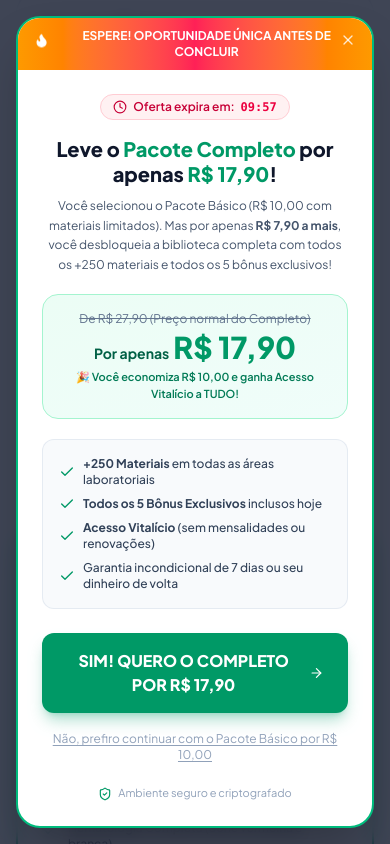
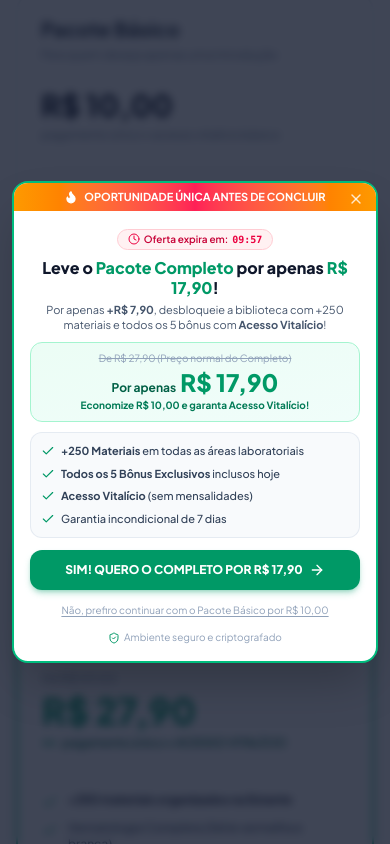
Before and after one commit to infoprodutoscomercialadmin-alt/mat-rias-cl-nicos-, a React (Vite) app: page / in a window 390 px wide. Both pictures are taken after a click on the button "Quero o básico". Shown: the part 9925-10769 px from the top of the page. Built offline with nearby package versions, Linux system fonts and the light colour scheme.

Commit message:
feat: integrate Zuptos checkouts and optimize upsell modal
Removed deprecated feedback modal and implemented official Zuptos checkout URLs. Refined the upsell modal styling for a more compact and mobile-friendly user experience.

```diff
--- a/src/App.tsx
+++ b/src/App.tsx
@@ -1,4 +1,4 @@
-import React, { useState, useEffect } from 'react';
+import React, { useState } from 'react';
 import { NoticeBanner } from './components/NoticeBanner';
 import { HeroSection } from './components/HeroSection';
 import { MaterialInsideSection } from './components/MaterialInsideSection';
@@ -13,17 +13,16 @@ import { FaqSection } from './components/FaqSection';
 import { GuaranteeSection } from './components/GuaranteeSection';
 import { Footer } from './components/Footer';
 import { UpsellModal } from './components/UpsellModal';
-import { CheckoutFeedbackModal } from './components/CheckoutFeedbackModal';
+
+// Links Oficiais de Checkout Zuptos
+const CHECKOUT_URLS = {
+  complete: 'https://app.zuptos.com.br/checkout/10cbb509bde9bf13',
+  popup: 'https://app.zuptos.com.br/checkout/f1b3420a1d383e74',
+  basic: 'https://app.zuptos.com.br/checkout/a1a5a3427164bc4c',
+};
 
 export default function App() {
   const [isUpsellOpen, setIsUpsellOpen] = useState(false);
-  const [checkoutModalOpen, setCheckoutModalOpen] = useState(false);
-  const [selectedPlan, setSelectedPlan] = useState<{
-    name: string;
-    price: string;
-    description: string;
-    isSpecialOffer?: boolean;
-  } | null>(null);
 
   const scrollToPricing = () => {
     const pricingElement = document.getElementById('precos');
@@ -32,39 +31,26 @@ export default function App() {
     }
   };
 
+  // Ao clicar no básico de R$ 10,00, abre o pop-up com a oferta exclusiva
   const handleSelectBasic = () => {
-    // Requisito 6: No botão do Pacote Básico de R$ 10,00, abre o pop-up com a oferta de R$ 17,90
     setIsUpsellOpen(true);
   };
 
+  // Redirecionamento direto para o Plano Completo (R$ 27,90)
   const handleSelectComplete = () => {
-    setSelectedPlan({
-      name: 'Pacote Completo - Estante de Análises Clínicas',
-      price: 'R$ 27,90',
-      description: 'Acesso Vitalício completo a +250 materiais + Todos os 5 Bônus exclusivos.',
-    });
-    setCheckoutModalOpen(true);
+    window.location.href = CHECKOUT_URLS.complete;
   };
 
+  // Redirecionamento quando aceita a oferta exclusiva do Pop-up (R$ 17,90)
   const handleAcceptUpsell = () => {
     setIsUpsellOpen(false);
-    setSelectedPlan({
-      name: 'Pacote Completo (Oferta Especial)',
-      price: 'R$ 17,90',
-      description: 'Acesso Vitalício completo com desconto especial de R$ 10,00!',
-      isSpecialOffer: true,
-    });
-    setCheckoutModalOpen(true);
+    window.location.href = CHECKOUT_URLS.popup;
   };
 
+  // Redirecionamento quando o usuário insiste em ficar com o Plano Básico (R$ 10,00)
   const handleContinueBasic = () => {
     setIsUpsellOpen(false);
-    setSelectedPlan({
-      name: 'Pacote Básico',
-      price: 'R$ 10,00',
-      description: 'Acesso parcial aos materiais introdutórios de análises clínicas.',
-    });
-    setCheckoutModalOpen(true);
+    window.location.href = CHECKOUT_URLS.basic;
   };
 
   return (
@@ -73,7 +59,7 @@ export default function App() {
       <NoticeBanner />
 
       <main className="flex-1">
-        {/* 2. Hero Section com Headline Atualizada e Placeholder Central */}
+        {/* 2. Hero Section com Headline e Mockup */}
         <HeroSection onCtaClick={scrollToPricing} />
 
         {/* 3. Veja o material por dentro (Dois carrosséis infinitos: esquerda e direita) */}
@@ -85,22 +71,22 @@ export default function App() {
         {/* 5. Por que a Estante funciona (4 pilares) */}
         <WhyItWorksSection />
 
-        {/* 6. Depoimentos (Carrossel infinito de prints WhatsApp estilo celular) */}
+        {/* 6. Depoimentos (Carrossel infinito de prints reais) */}
         <TestimonialsSection />
 
-        {/* 7. Ideal para você que... (Checklist de dores e desejos) */}
+        {/* 7. Ideal para você que... (Checklist) */}
         <IdealForYouSection onCtaClick={scrollToPricing} />
 
         {/* 8. Somente hoje você recebe bônus exclusivos (5 bônus) */}
         <BonusSection onCtaClick={scrollToPricing} />
 
-        {/* 9. Escolha Seu Pacote (Preços: Básico R$ 10 e Completo R$ 27,90) */}
+        {/* 9. Escolha Seu Pacote (Links de Checkout integrados) */}
         <PricingSection
           onSelectBasic={handleSelectBasic}
           onSelectComplete={handleSelectComplete}
         />
 
-        {/* 10. Quem sou eu (Amanda Ribeiro + Foto vazia) */}
+        {/* 10. Quem sou eu (Amanda Ribeiro) */}
         <AboutSection />
 
         {/* 11. Perguntas Frequentes (FAQ Accordion) */}
@@ -120,13 +106,6 @@ export default function App() {
         onAcceptSpecialOffer={handleAcceptUpsell}
         onContinueBasic={handleContinueBasic}
       />
-
-      {/* Feedback/Checkout Redirection Modal */}
-      <CheckoutFeedbackModal
-        isOpen={checkoutModalOpen}
-        onClose={() => setCheckoutModalOpen(false)}
-        selectedPlan={selectedPlan}
-      />
     </div>
   );
 }
--- a/src/components/UpsellModal.tsx
+++ b/src/components/UpsellModal.tsx
@@ -32,96 +32,96 @@ export const UpsellModal: React.FC<UpsellModalProps> = ({
   if (!isOpen) return null;
 
   return (
-    <div className="fixed inset-0 z-50 flex items-center justify-center p-4 sm:p-6 overflow-y-auto">
+    <div className="fixed inset-0 z-50 flex items-center justify-center p-3 sm:p-4 overflow-y-auto">
       {/* Backdrop */}
       <div
-        className="fixed inset-0 bg-slate-900/80 backdrop-blur-sm transition-opacity"
+        className="fixed inset-0 bg-slate-900/80 backdrop-blur-xs transition-opacity"
         onClick={onClose}
       />
 
-      {/* Modal Dialog */}
-      <div className="relative w-full max-w-lg bg-white rounded-3xl shadow-2xl border-2 border-emerald-500 overflow-hidden z-10 my-8 animate-in fade-in zoom-in-95 duration-200">
+      {/* Modal Dialog Compacto */}
+      <div className="relative w-full max-w-[390px] sm:max-w-[420px] max-h-[92vh] flex flex-col bg-white rounded-2xl shadow-2xl border-2 border-emerald-500 overflow-hidden z-10 animate-in fade-in zoom-in-95 duration-200">
         {/* Top Urgency Header */}
-        <div className="bg-gradient-to-r from-amber-500 via-rose-500 to-amber-500 text-white px-4 py-2.5 text-center text-xs sm:text-sm font-bold flex items-center justify-center gap-2">
-          <Flame className="w-4 h-4 fill-white animate-bounce" />
-          <span>ESPERE! OPORTUNIDADE ÚNICA ANTES DE CONCLUIR</span>
+        <div className="bg-gradient-to-r from-amber-500 via-rose-500 to-amber-500 text-white px-3 py-1.5 text-center text-[11px] sm:text-xs font-bold flex items-center justify-center gap-1.5 shrink-0">
+          <Flame className="w-3.5 h-3.5 fill-white" />
+          <span>OPORTUNIDADE ÚNICA ANTES DE CONCLUIR</span>
           <button
             onClick={onClose}
-            className="absolute top-2.5 right-3 text-white/80 hover:text-white p-1 rounded-full hover:bg-black/10 transition-colors"
+            aria-label="Fechar"
+            className="absolute top-1.5 right-2.5 text-white/80 hover:text-white p-0.5 rounded-full hover:bg-black/10 transition-colors"
           >
             <X className="w-4 h-4" />
           </button>
         </div>
 
-        <div className="p-6 sm:p-8 text-center">
+        <div className="p-4 sm:p-5 text-center overflow-y-auto">
           {/* Urgency Timer */}
-          <div className="inline-flex items-center gap-1.5 px-3 py-1 rounded-full bg-rose-50 border border-rose-200 text-rose-700 text-xs font-semibold mb-4">
-            <Clock className="w-3.5 h-3.5" />
+          <div className="inline-flex items-center gap-1 px-2.5 py-0.5 rounded-full bg-rose-50 border border-rose-200 text-rose-700 text-[10px] sm:text-[11px] font-semibold mb-2">
+            <Clock className="w-3 h-3 text-rose-600" />
             Oferta expira em: <span className="font-mono font-bold text-rose-600">{formattedTime}</span>
           </div>
 
-          <h3 className="text-xl sm:text-2xl font-black text-slate-900 leading-tight">
+          <h3 className="text-base sm:text-lg font-black text-slate-900 leading-tight">
             Leve o <span className="text-emerald-600">Pacote Completo</span> por apenas{' '}
             <span className="text-emerald-600">R$ 17,90</span>!
           </h3>
 
-          <p className="mt-2.5 text-xs sm:text-sm text-slate-600 leading-relaxed">
-            Você selecionou o Pacote Básico (R$ 10,00 com materiais limitados). Mas por apenas{' '}
-            <strong>R$ 7,90 a mais</strong>, você desbloqueia a biblioteca completa com todos os +250 materiais e todos os 5 bônus exclusivos!
+          <p className="mt-1 text-[11px] sm:text-xs text-slate-600 leading-snug">
+            Por apenas <strong>+R$ 7,90</strong>, desbloqueie a biblioteca com +250 materiais e todos os 5 bônus com <strong>Acesso Vitalício</strong>!
           </p>
 
           {/* Pricing Highlight Box */}
-          <div className="my-5 p-4 rounded-2xl bg-gradient-to-br from-emerald-50 to-teal-50 border border-emerald-200 text-center">
-            <p className="text-xs text-slate-500 line-through">De R$ 27,90 (Preço normal do Completo)</p>
-            <div className="flex items-baseline justify-center gap-1 mt-0.5">
-              <span className="text-sm font-bold text-emerald-800">Por apenas</span>
-              <span className="text-3xl sm:text-4xl font-extrabold text-emerald-600">R$ 17,90</span>
+          <div className="my-2.5 p-2 sm:p-2.5 rounded-xl bg-gradient-to-br from-emerald-50 to-teal-50 border border-emerald-200 text-center">
+            <p className="text-[10px] text-slate-400 line-through">De R$ 27,90 (Preço normal do Completo)</p>
+            <div className="flex items-baseline justify-center gap-1">
+              <span className="text-xs font-bold text-emerald-800">Por apenas</span>
+              <span className="text-2xl sm:text-3xl font-black text-emerald-600">R$ 17,90</span>
             </div>
-            <p className="text-[11px] font-semibold text-emerald-700 mt-1">
-              🎉 Você economiza R$ 10,00 e ganha Acesso Vitalício a TUDO!
+            <p className="text-[10px] font-bold text-emerald-700">
+              Economize R$ 10,00 e garanta Acesso Vitalício!
             </p>
           </div>
 
-          {/* Benefits summary */}
-          <div className="text-left bg-slate-50 p-4 rounded-xl border border-slate-200/80 mb-6 space-y-2 text-xs sm:text-sm text-slate-700 font-medium">
-            <div className="flex items-center gap-2">
-              <Check className="w-4 h-4 text-emerald-600 shrink-0" />
+          {/* Benefits summary compacto */}
+          <div className="text-left bg-slate-50 p-2.5 rounded-xl border border-slate-200/80 mb-3 space-y-1.5 text-[11px] sm:text-xs text-slate-700 font-medium">
+            <div className="flex items-center gap-1.5">
+              <Check className="w-3.5 h-3.5 text-emerald-600 shrink-0" />
               <span><strong>+250 Materiais</strong> em todas as áreas laboratoriais</span>
             </div>
-            <div className="flex items-center gap-2">
-              <Check className="w-4 h-4 text-emerald-600 shrink-0" />
+            <div className="flex items-center gap-1.5">
+              <Check className="w-3.5 h-3.5 text-emerald-600 shrink-0" />
               <span><strong>Todos os 5 Bônus Exclusivos</strong> inclusos hoje</span>
             </div>
-            <div className="flex items-center gap-2">
-              <Check className="w-4 h-4 text-emerald-600 shrink-0" />
-              <span><strong>Acesso Vitalício</strong> (sem mensalidades ou renovações)</span>
+            <div className="flex items-center gap-1.5">
+              <Check className="w-3.5 h-3.5 text-emerald-600 shrink-0" />
+              <span><strong>Acesso Vitalício</strong> (sem mensalidades)</span>
             </div>
-            <div className="flex items-center gap-2">
-              <Check className="w-4 h-4 text-emerald-600 shrink-0" />
-              <span>Garantia incondicional de 7 dias ou seu dinheiro de volta</span>
+            <div className="flex items-center gap-1.5">
+              <Check className="w-3.5 h-3.5 text-emerald-600 shrink-0" />
+              <span>Garantia incondicional de 7 dias</span>
             </div>
           </div>
 
           {/* CTA Buttons */}
-          <div className="space-y-3">
+          <div className="space-y-1.5">
             <button
               onClick={onAcceptSpecialOffer}
-              className="w-full inline-flex items-center justify-center gap-2 bg-emerald-600 hover:bg-emerald-500 text-white font-extrabold text-base sm:text-lg py-4 px-6 rounded-xl shadow-lg shadow-emerald-600/30 cursor-pointer"
+              className="w-full inline-flex items-center justify-center gap-1.5 bg-emerald-600 hover:bg-emerald-500 text-white font-black text-xs sm:text-sm py-3 px-4 rounded-xl shadow-md shadow-emerald-600/30 cursor-pointer"
             >
               <span>SIM! QUERO O COMPLETO POR R$ 17,90</span>
-              <ArrowRight className="w-5 h-5" />
+              <ArrowRight className="w-4 h-4" />
             </button>
 
             <button
               onClick={onContinueBasic}
-              className="w-full text-center text-xs text-slate-400 hover:text-slate-600 py-1.5 transition-colors cursor-pointer underline underline-offset-2"
+              className="w-full text-center text-[10px] sm:text-[11px] text-slate-400 hover:text-slate-600 py-1 transition-colors cursor-pointer underline underline-offset-2"
             >
               Não, prefiro continuar com o Pacote Básico por R$ 10,00
             </button>
           </div>
 
-          <div className="mt-4 flex items-center justify-center gap-1.5 text-[11px] text-slate-400">
-            <ShieldCheck className="w-3.5 h-3.5 text-emerald-600" />
+          <div className="mt-2 flex items-center justify-center gap-1 text-[10px] text-slate-400">
+            <ShieldCheck className="w-3 h-3 text-emerald-600" />
             Ambiente seguro e criptografado
           </div>
         </div>
```
